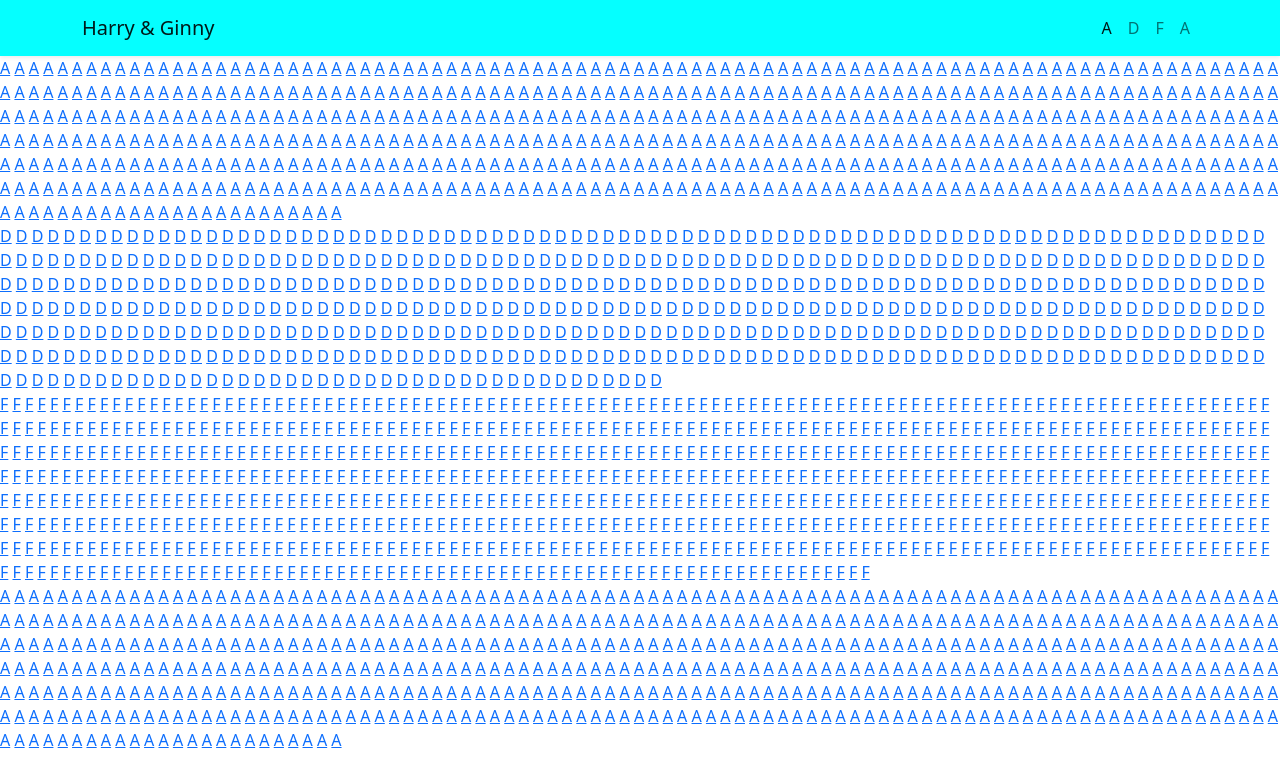
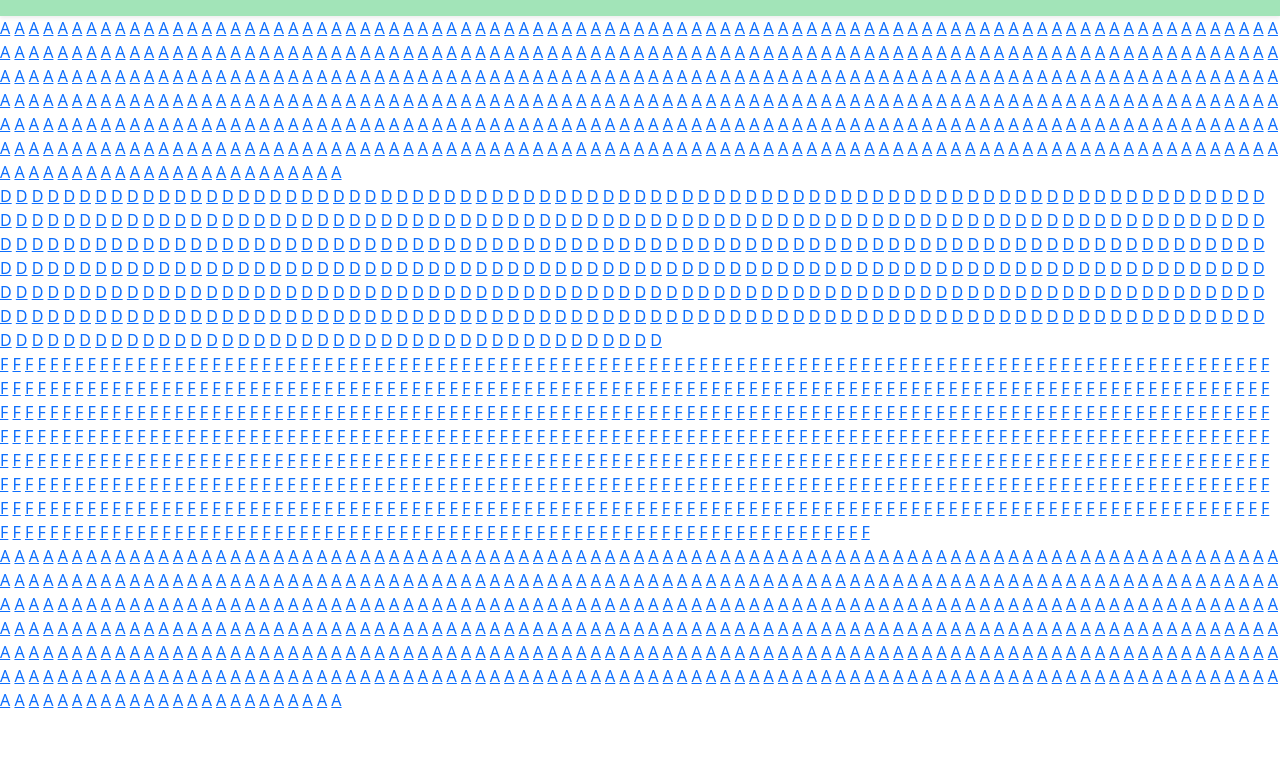
Before and after one commit to ahdashafara/HarryGinny4.github.io, a plain HTML site: page index.html in a window 1280 px wide. Drawn offline with nearby package versions, Linux system fonts and the light colour scheme.

Commit message:
Update index.html

```diff
--- a/index.html
+++ b/index.html
@@ -13,29 +13,7 @@
 
   <body>
     <!-- Navbar -->
-    <nav class="navbar navbar-expand-lg navbar-light shadow-sm" style="background-color: rgb(5, 255, 255);">
-      <div class="container">
-        <a class="navbar-brand" href="#">Harry & Ginny</a>
-        <button class="navbar-toggler" type="button" data-bs-toggle="collapse" data-bs-target="#navbarNav" aria-controls="navbarNav" aria-expanded="false" aria-label="Toggle navigation">
-          <span class="navbar-toggler-icon"></span>
-        </button>
-        <div class="collapse navbar-collapse" id="navbarNav">
-          <ul class="navbar-nav ms-auto">
-            <li class="nav-item">
-              <a class="nav-link active" aria-current="page" href="A">A</a>
-            </li>
-            <li class="nav-item">
-              <a class="nav-link" href="D">D</a>
-            </li>
-            <li class="nav-item">
-              <a class="nav-link" href="F">F</a>
-            </li>
-            <li class="nav-item">
-              <a class="nav-link" href="A2">A</a>
-            </li>
-          </ul>
-        </div>
-      </div>
+    <nav class="navbar navbar-expand-lg navbar-light shadow-sm" style="background-color: #A2E4B8;">
     </nav>
     <!-- Akhir Navbar -->
 
```
